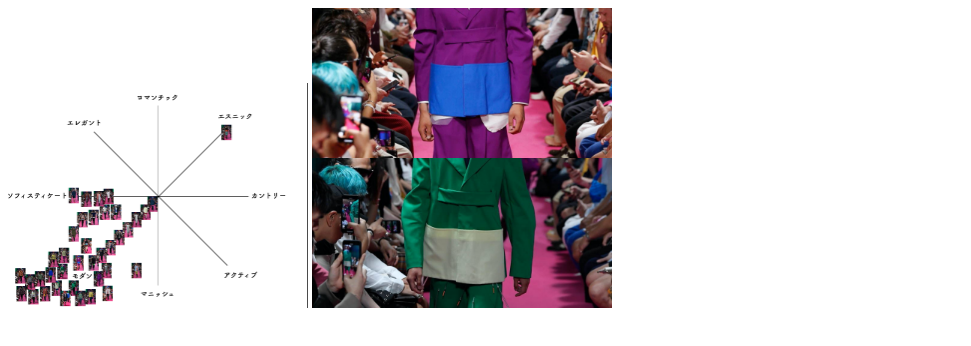
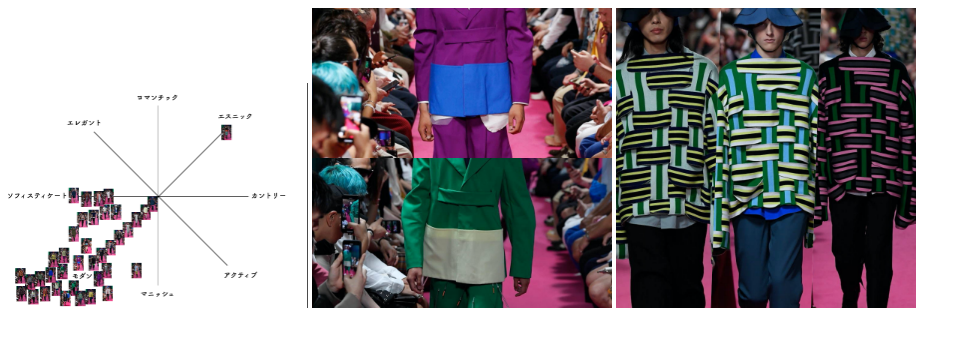
Before and after one commit to yudaiukawa/hatena9, a plain HTML site: page index.html in a window 1280 px wide. Shown: the whole page, without its empty margins (0-971 px from the left). Drawn offline with Linux system fonts and the light colour scheme.

Commit message:
Update index.html

```diff
--- a/index.html
+++ b/index.html
@@ -7,7 +7,7 @@
 <body>
 <img src="スクリーンショット 2020-01-03 19.55.56.png" width="300px">
   <img src="collage.png" width="300px">
-  <img src="" width="300px">
+  <img src="collage 1.png" width="300px">
   <img src="" width="300px">
 </body>
 </html>
```
